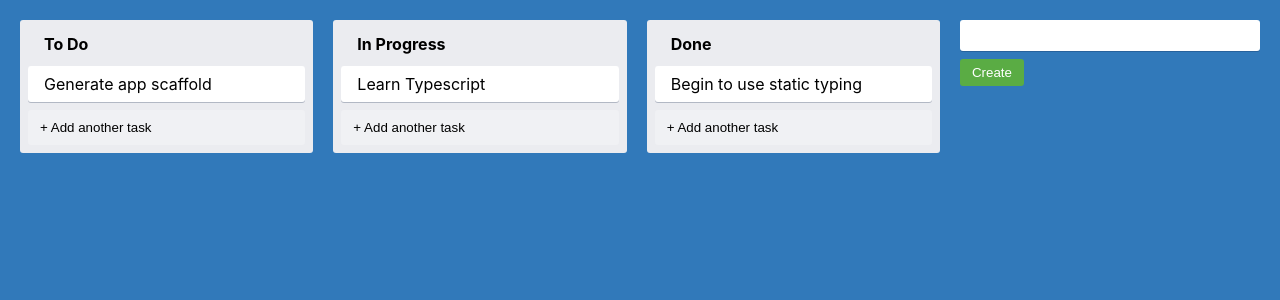
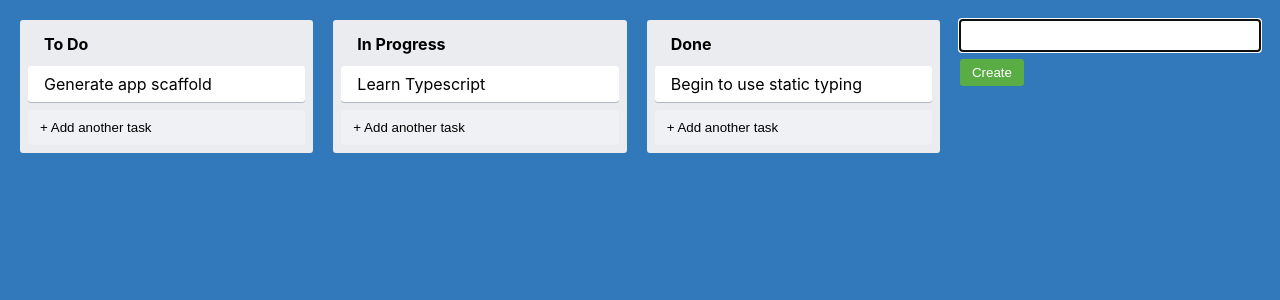
Before and after one commit to OdinVerst/trello-ts, a React (Create React App) app: page / in a window 1280 px wide. Both pictures are taken after a click on the button "+ Add another list". Shown: the top 300 px of the page. Built offline with nearby package versions, Linux system fonts and the light colour scheme.

Commit message:
Add custom hook useFocus

```diff
--- a/src/NewItemForm.tsx
+++ b/src/NewItemForm.tsx
@@ -1,5 +1,6 @@
 import React, {FC, useState} from 'react';
 import {NewItemButton, NewItemFormContainer, NewItemInput} from './styles';
+import {useFocus} from './utils/useFocus';
 
 type NewItemFormProps = {
     onAdd(text: string): void
@@ -7,6 +8,7 @@
 
 export const NewItemForm: FC<NewItemFormProps> = ({onAdd}) => {
     const [text, setText] = useState<string>('');
+    const inputRef = useFocus()
 
     const submitHandler: React.FormEventHandler = (evt) => {
         evt.preventDefault();
@@ -15,7 +17,7 @@
 
     return (
         <NewItemFormContainer onSubmit={submitHandler}>
-            <NewItemInput value={text} onChange={(evt) => setText(evt.target.value)}/>
+            <NewItemInput ref={inputRef} value={text} onChange={(evt) => setText(evt.target.value)}/>
             <NewItemButton>Create</NewItemButton>
         </NewItemFormContainer>
     );
--- /dev/null
+++ b/src/utils/useFocus.ts
@@ -0,0 +1,11 @@
+import {useEffect, useRef} from "react";
+
+export const useFocus = () => {
+    const ref = useRef<HTMLInputElement>(null);
+
+    useEffect(() => {
+       ref.current?.focus();
+    }, []);
+
+    return ref;
+}
```
